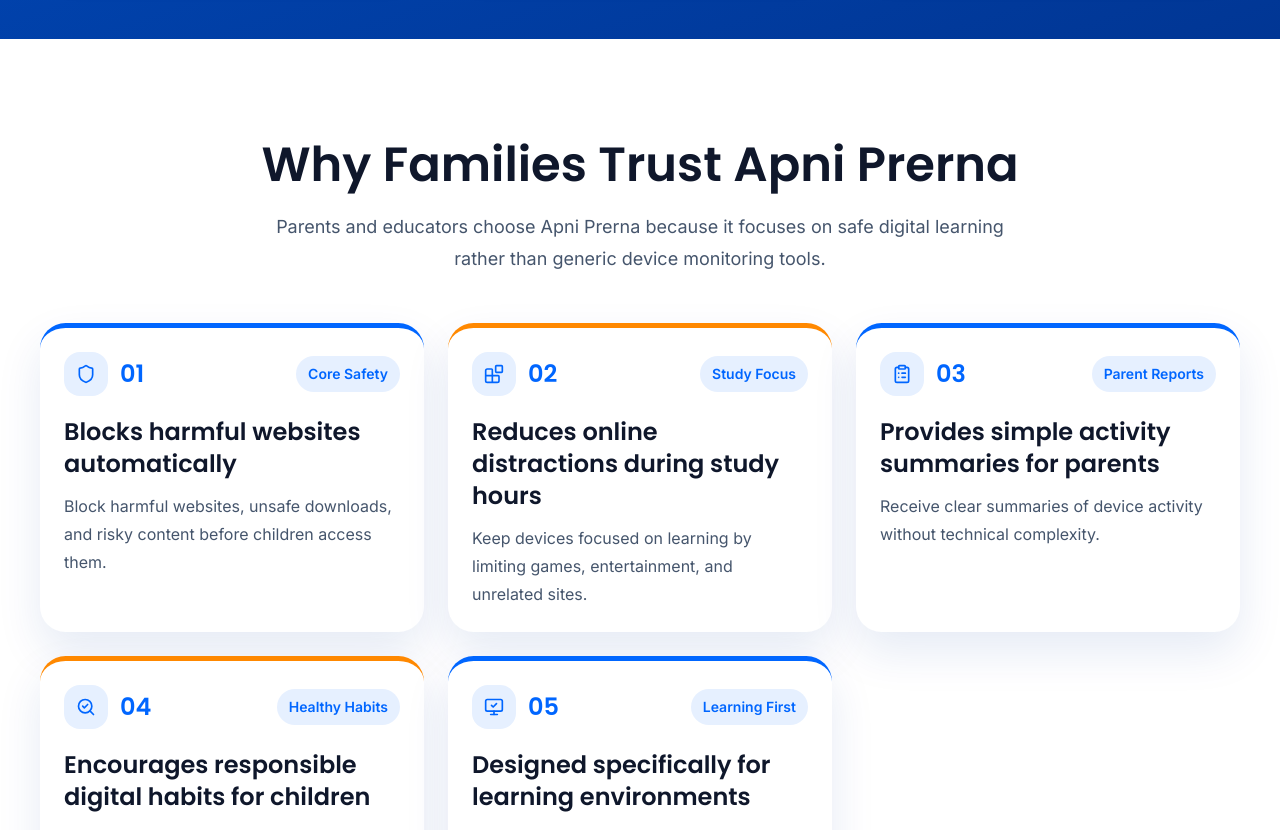
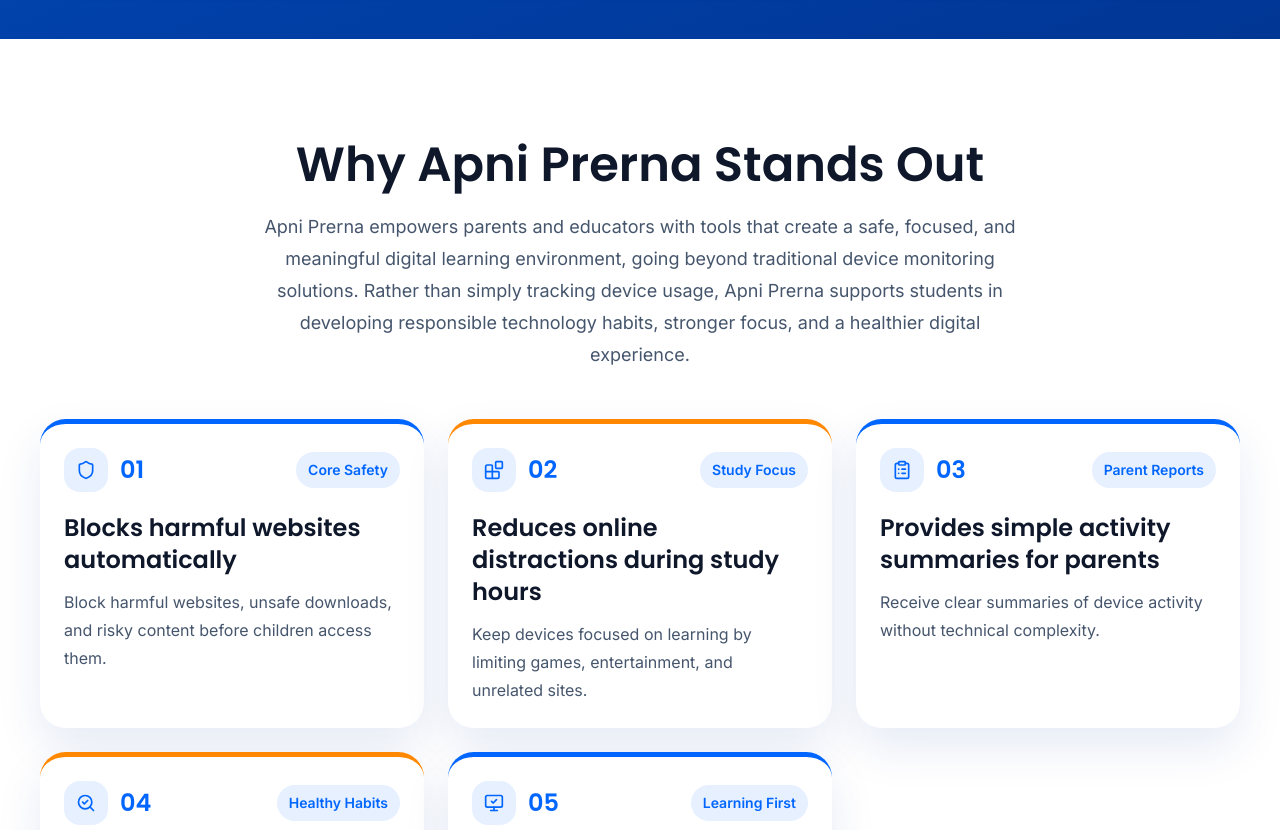
Before and after one commit to GorathePranav19/parents-apni-prerna-landing-page, a React (Vite) app: page / in a window 1280 px wide. Shown: the part 1540-2370 px from the top of the page. Built offline with nearby package versions, Linux system fonts and the light colour scheme.

Commit message:
Refresh standout section copy

```diff
--- a/src/App.jsx
+++ b/src/App.jsx
@@ -30,9 +30,9 @@
   microCopy: 'Part of the Apni Pathshala Ecosystem',
   socialProof: '',
   problemHeadline: 'About Apni Prerna',
-  solutionHeadline: 'Why Families Trust Apni Prerna',
+  solutionHeadline: 'Why Apni Prerna Stands Out',
   solutionSubheadline:
-    'Parents and educators choose Apni Prerna because it focuses on safe digital learning rather than generic device monitoring tools.',
+    'Apni Prerna empowers parents and educators with tools that create a safe, focused, and meaningful digital learning environment, going beyond traditional device monitoring solutions. Rather than simply tracking device usage, Apni Prerna supports students in developing responsible technology habits, stronger focus, and a healthier digital experience.',
   howHeadline: 'How Apni Prerna Works',
   dashboardHeadline: 'Parent Dashboard for Clear Activity Insights',
   pricingHeadline: 'Special Offer for Early Users',
```
